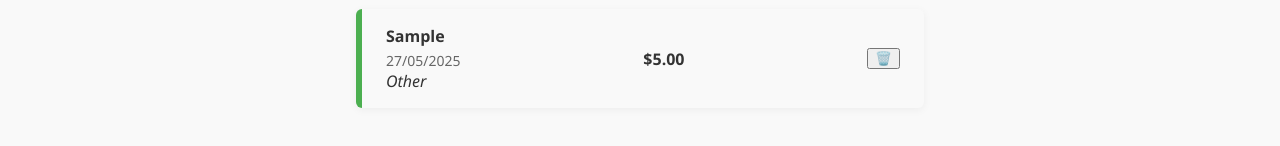
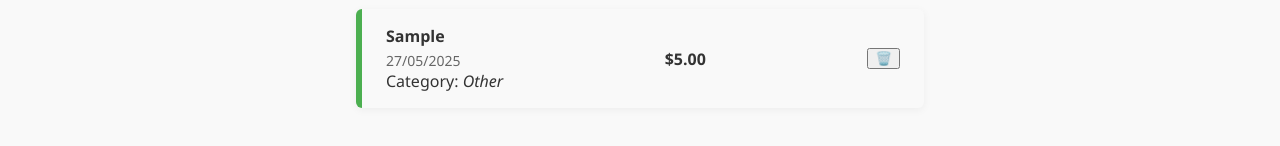
Before and after one commit to Dor-Ka/frontend-react-expense-tracker, a React (Vite) app: page / in a window 1280 px wide. Both pictures are taken after typing "Sample", "5" into the empty fields and a click on the button "Add Expense". Shown: the part 600-746 px from the top of the page. Built offline with nearby package versions, Linux system fonts and the light colour scheme.

Commit message:
Display category label in ExpenseItem component

```diff
--- a/src/features/expenses/ExpenseItem/ExpenseItem.jsx
+++ b/src/features/expenses/ExpenseItem/ExpenseItem.jsx
@@ -14,7 +14,7 @@ const ExpenseItem = ({ id, title, amount, date, category, onDelete }) => {
       <LeftColumn>
         <strong>{title}</strong>
         <span>{formatDate(date)}</span>
-        <em>{category}</em>
+        <div>Category: <em>{category}</em></div>
       </LeftColumn>
       <RightColumn>${amount.toFixed(2)}</RightColumn>
       <button onClick={() => onDelete(id)}>🗑️</button>
```
